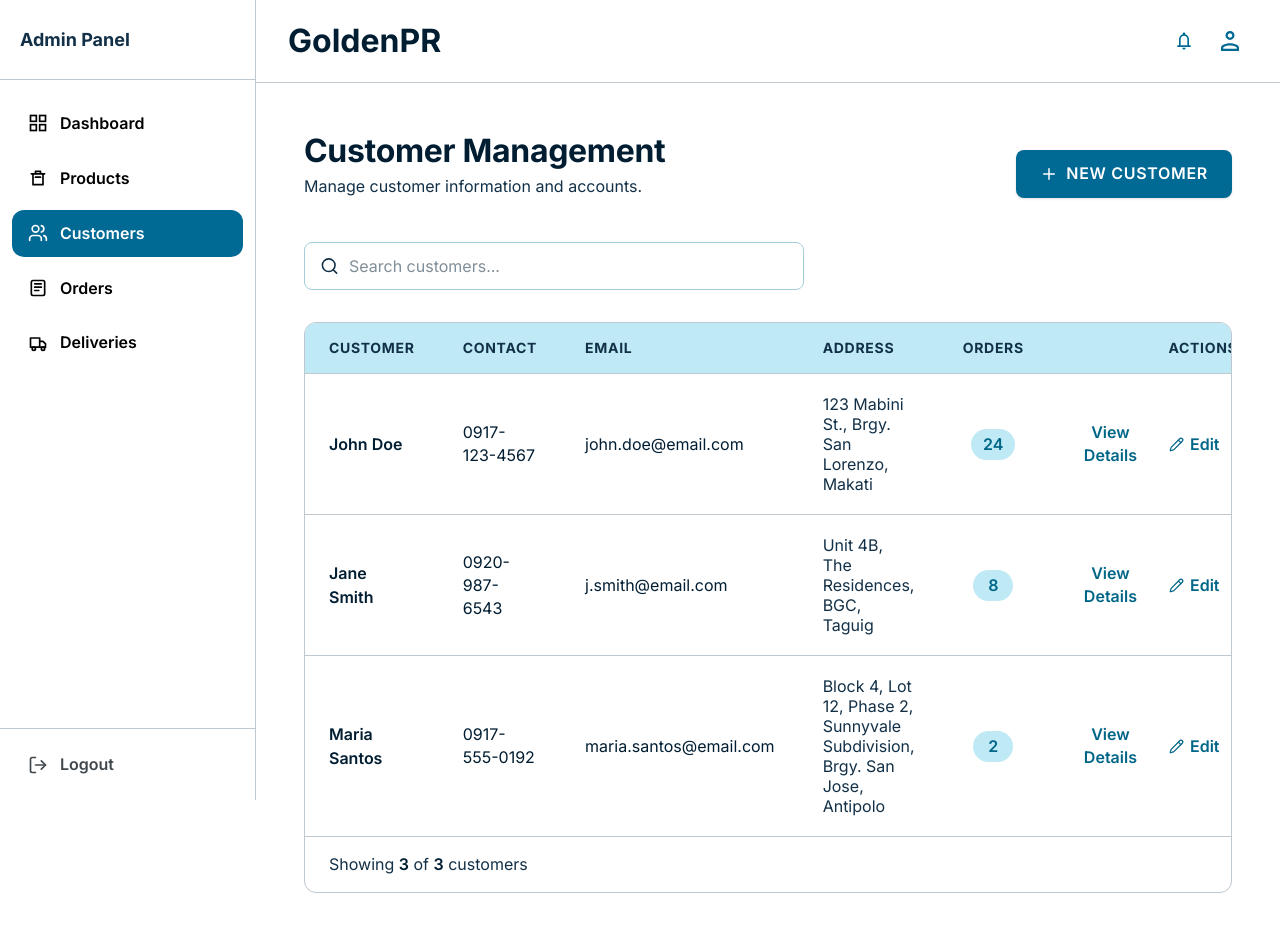
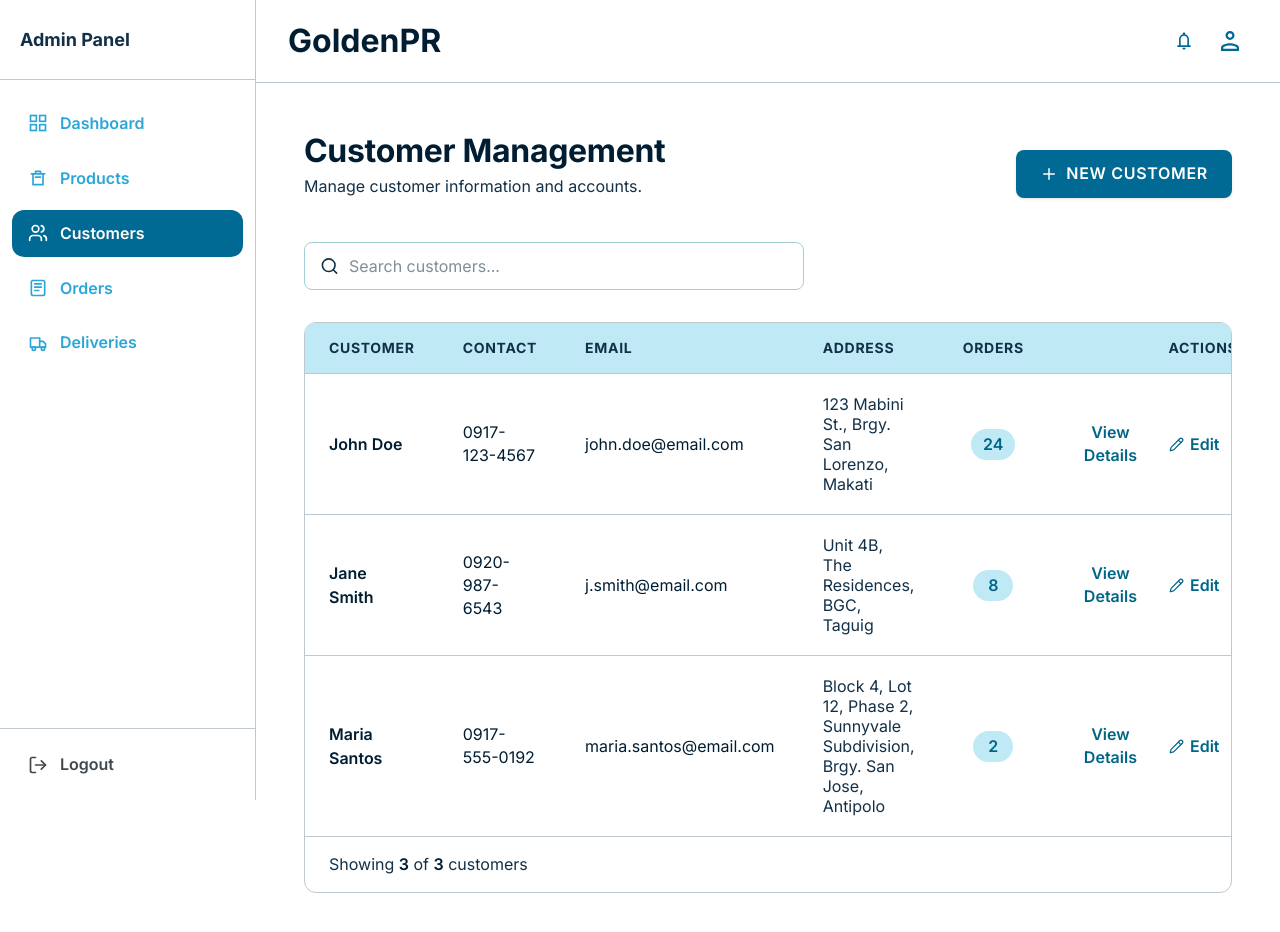
Before and after one commit to leonardtgz/OrderingDeliveryManagementSystem, a React (Vite) app: page /admin/customers in a window 1280 px wide. Shown: the top 932 px of the page. Built offline with nearby package versions, Linux system fonts and the light colour scheme.

Commit message:
Fix admin routing for Vercel

```diff
--- a/src/components/admin/AdminSidebar.jsx
+++ b/src/components/admin/AdminSidebar.jsx
@@ -175,8 +175,9 @@ const AdminSidebar = () => {
     },
   ];
 
-  const handleNavigation = () => {
+  const handleNavigation = (href) => {
     setIsOpen(false);
+    navigate(href);
   };
 
   const handleLogout = () => {
@@ -255,13 +256,15 @@ const AdminSidebar = () => {
 
                 return (
                   <li key={item.id}>
-                    <a
-                      href={item.href}
-                      onClick={handleNavigation}
+                    <button
+                      type="button"
+                      onClick={() =>
+                        handleNavigation(item.href)
+                      }
                       className={`
                         flex w-full items-center gap-3
                         rounded-md px-4 py-3
-                        text-sm font-semibold
+                        text-left text-sm font-semibold
                         transition-colors duration-200
                         ${
                           isActive
@@ -272,7 +275,7 @@ const AdminSidebar = () => {
                     >
                       {item.icon}
                       <span>{item.label}</span>
-                    </a>
+                    </button>
                   </li>
                 );
               })}
@@ -298,7 +301,6 @@ const AdminSidebar = () => {
       {/* Logout Warning Modal */}
       {showLogoutModal && (
         <div className="fixed inset-0 z-[100] flex items-center justify-center bg-black/40 px-4 backdrop-blur-[2px]">
-
           <div className="w-full max-w-[420px] overflow-hidden rounded-xl border border-red-200 bg-background-card shadow-2xl">
 
             {/* Modal Body */}
```
Also changed, not shown: vercel.json (added).
